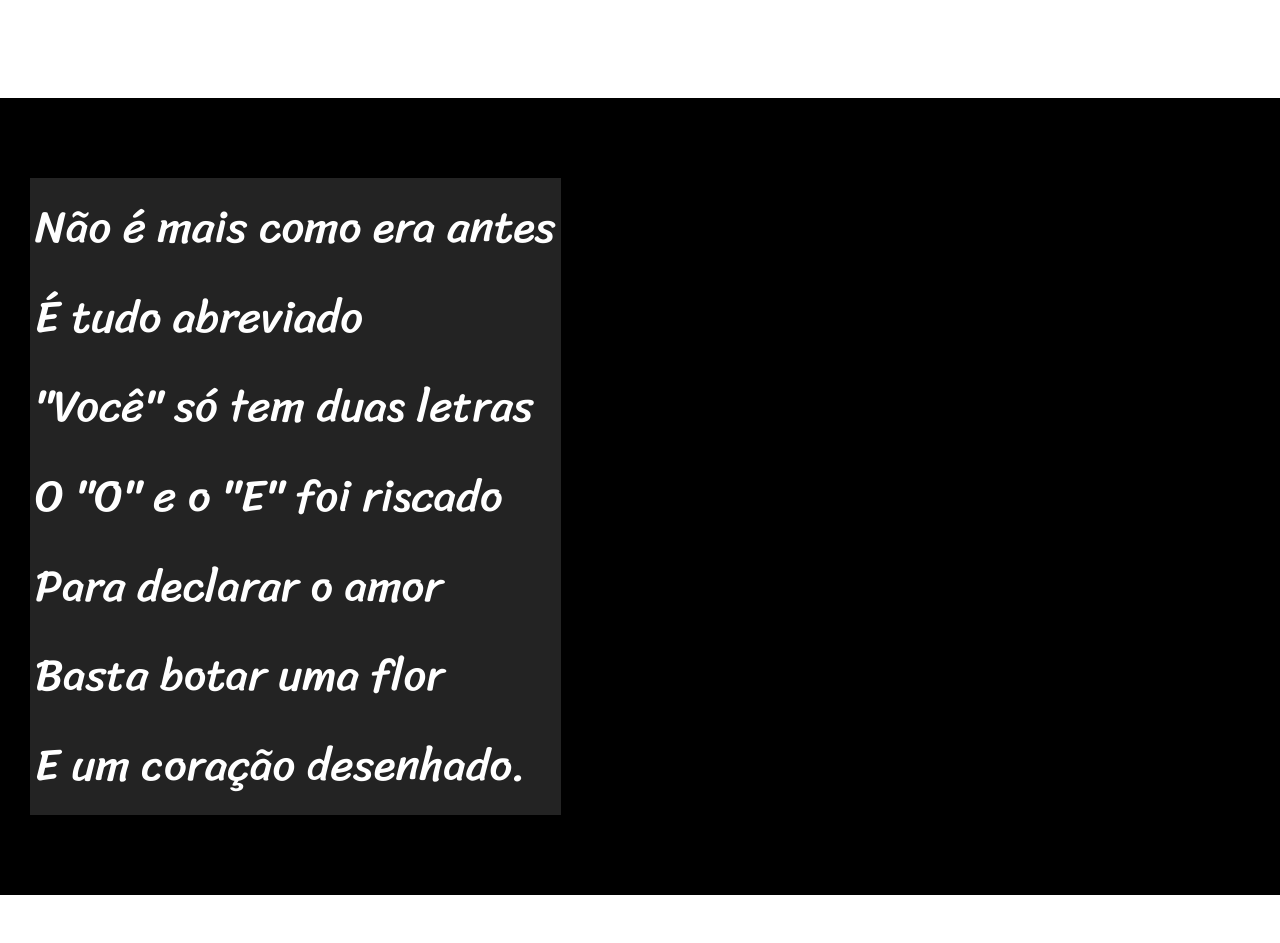
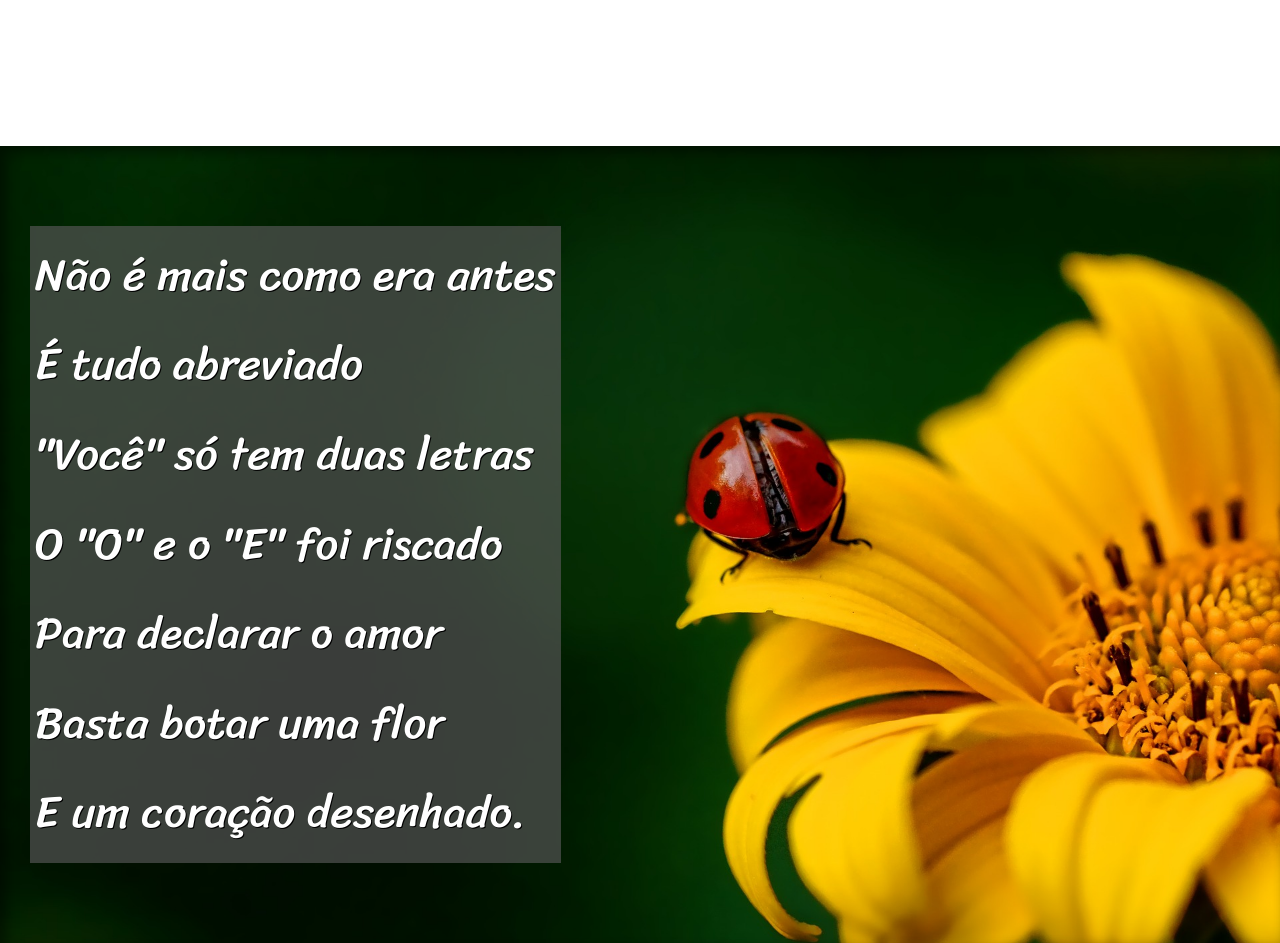
Before and after one commit to GabrielPedrosa0/projeto-cordel, a plain HTML site: page index.html in a window 1280 px wide. Shown: the part 949-1892 px from the top of the page. Drawn offline with Linux system fonts and the light colour scheme.

Commit message:
imagem
aplicando o efeito parallax

```diff
--- a/estilo/style.css
+++ b/estilo/style.css
@@ -31,7 +31,7 @@ header > h1{
     padding-top: 50px;
     font-variant: small-caps;
     font-family: var(--fonte2);
-    font-size: 10vw;
+    font-size: 7vw;
 }
 
 header > p{
@@ -57,6 +57,10 @@ section{
     font-size: 3.5vw;
 }
 
+section > p{
+    padding-bottom: 2em;
+}
+
 section.normal{
     background-color: white;
     color: black;
@@ -65,13 +69,33 @@ section.normal{
 section.imagem{
     background-color: black;
     color: white;
+    box-shadow: inset 6px 6px 13px 0px rgba(0, 0, 0, 0.478);    background-size: cover;
+    background-attachment: fixed;
 }
 
 section.imagem > p{
     display: inline-block;
     padding: 5px;
-    background-color: rgba(86, 86, 86, 0.411);
+    background-color: rgba(86, 86, 86, 0.674);
+    text-shadow: 1px 1px 0px black;
+
 }
+
+section#img01{
+    background-image: url('../imagens/background001.jpg');
+    background-position: right center;
+}
+
+section#img02{
+    background-image: url('../imagens/background002.jpg');
+}
+
+
+
+
+
+
+
 
 footer{
     background-color: black;
--- a/index.html
+++ b/index.html
@@ -26,7 +26,7 @@
         </p>
     </section>
 
-    <section class="imagem">
+    <section class="imagem" id="img01">
         <p>
             Não é mais como era antes <br>
             É tudo abreviado <br>
@@ -60,7 +60,7 @@
         </p>
     </section>
 
-    <section class="imagem">
+    <section class="imagem" id="img02">
         <p>
             Tenho saudade das cartas <br>
             Escritas com a própria mão <br>
```
